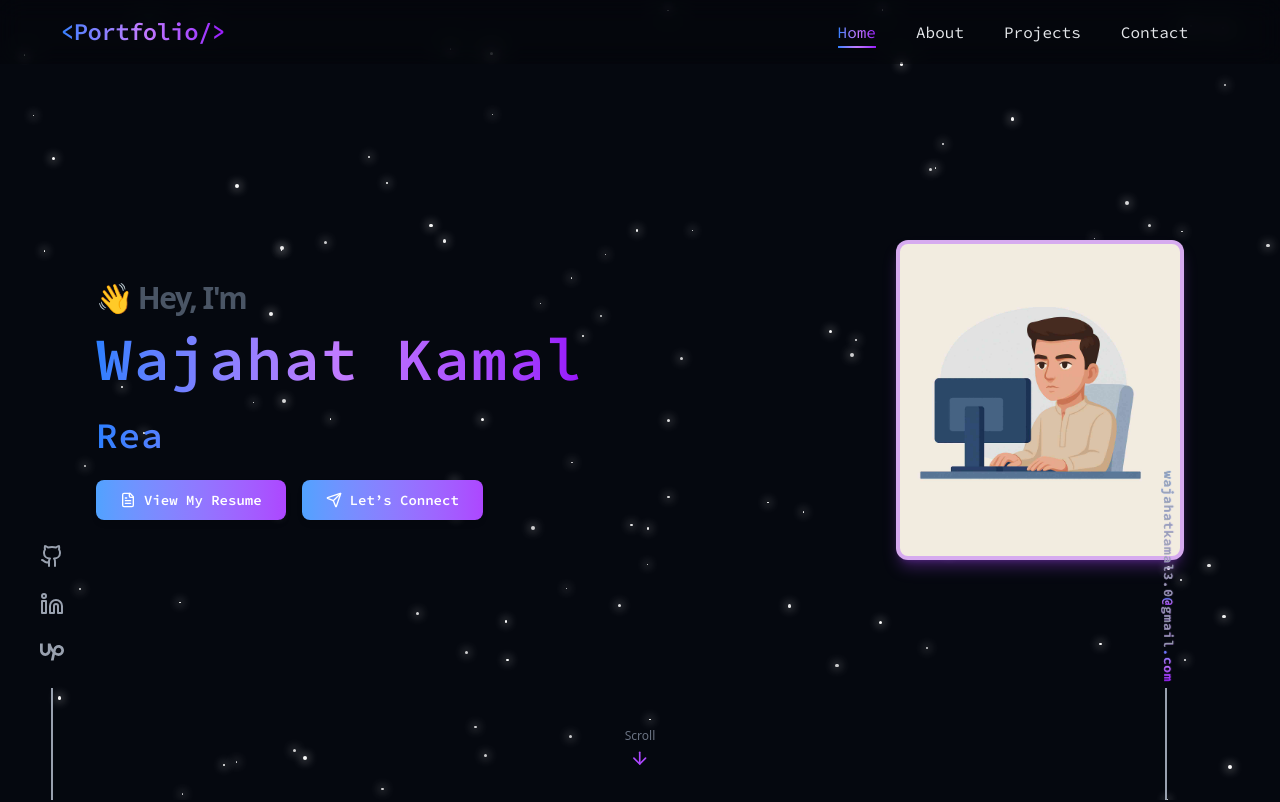
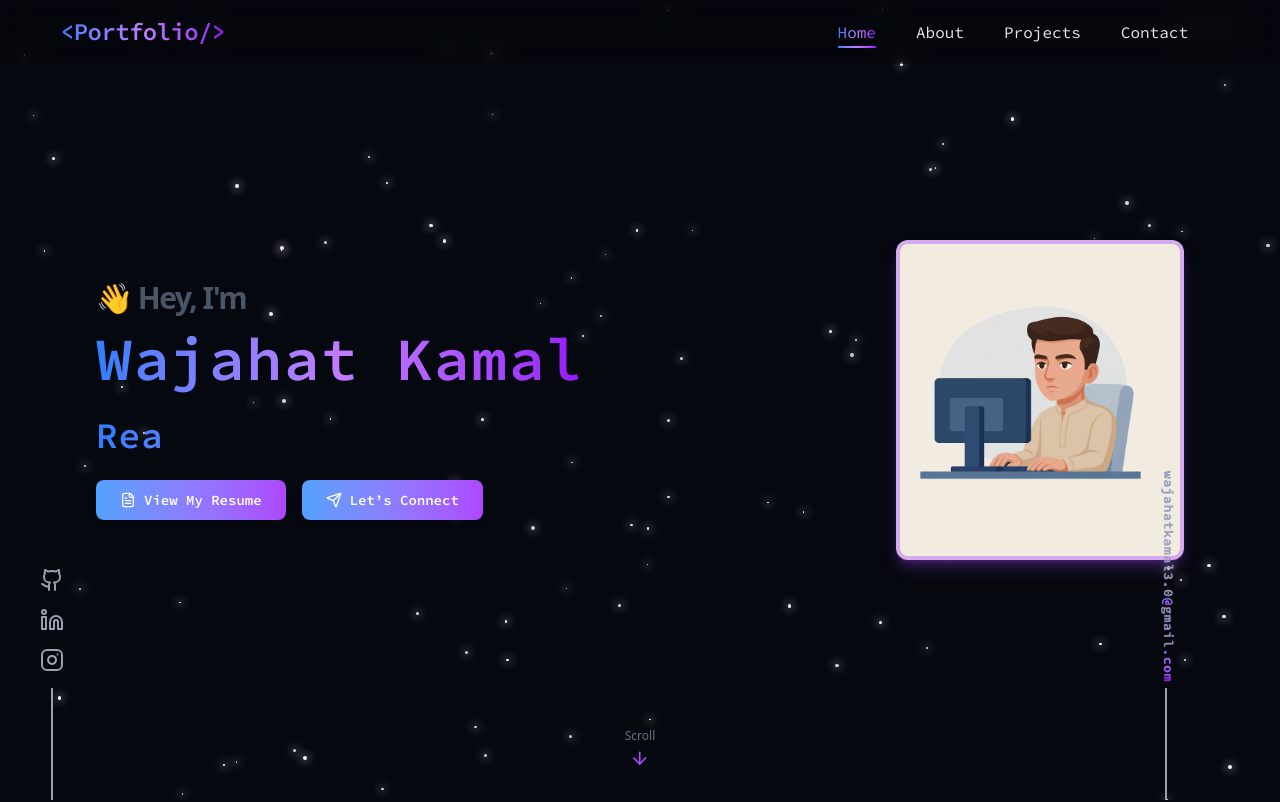
Before and after one commit to wajahat-kamal/Dev-Portfolio, a React (Vite) app: page / in a window 1280 px wide. Shown: the top 802 px of the page. Built offline with nearby package versions, Linux system fonts and the light colour scheme.

Commit message:
Update SocialSidebar component: add Instagram icon, update GitHub and LinkedIn links for accuracy, and adjust layout spacing for improved visual consistency.

```diff
--- a/src/components/SocialSidebar.jsx
+++ b/src/components/SocialSidebar.jsx
@@ -1,15 +1,14 @@
-"use client";
-import { Github, Linkedin } from "lucide-react";
+import { Github, Instagram, Linkedin } from "lucide-react";
 import React from "react";
 
 export const SocialSidebar = () => {
   return (
     <div className="fixed bottom-0 left-0 hidden lg:flex flex-col items-center px-10 z-50">
       {/* Icons */}
-      <div className="flex flex-col items-center space-y-6">
+      <div className="flex flex-col items-center space-y-4">
         {/* GitHub */}
         <a
-          href="https://github.com/Wajahat049"
+          href="https://github.com/wajahat-kamal"
           target="_blank"
           rel="noreferrer"
           className="text-gray-400 hover:text-purple-500 transition-colors duration-300"
@@ -19,7 +18,7 @@ export const SocialSidebar = () => {
 
         {/* LinkedIn */}
         <a
-          href="https://www.linkedin.com/in/wajahatahmed49/"
+          href="https://www.linkedin.com/"
           target="_blank"
           rel="noreferrer"
           className="text-gray-400 hover:text-blue-500 transition-colors duration-300"
@@ -27,26 +26,19 @@ export const SocialSidebar = () => {
           <Linkedin className="w-6 h-6 cursor-pointer" />
         </a>
 
-        {/* Upwork (custom icon) */}
+        {/* Instagram */}
         <a
-          href="https://www.upwork.com/freelancers/~01d3189f9829035451"
+          href="https://www.instagram.com/"
           target="_blank"
           rel="noreferrer"
-          className="text-gray-400 hover:text-green-500 transition-colors duration-300"
+          className="text-gray-400 hover:text-blue-500 transition-colors duration-300"
         >
-          <svg
-            xmlns="http://www.w3.org/2000/svg"
-            fill="currentColor"
-            viewBox="0 0 32 32"
-            className="w-6 h-6 cursor-pointer"
-          >
-            <path d="M24.75 17.542c-1.469 0-2.849-0.62-4.099-1.635l0.302-1.432 0.010-0.057c0.276-1.521 1.13-4.078 3.786-4.078 1.99 0 3.604 1.615 3.604 3.604 0 1.984-1.615 3.599-3.604 3.599zM24.75 6.693c-3.385 0-6.016 2.198-7.083 5.818-1.625-2.443-2.865-5.38-3.583-7.854h-3.646v9.484c-0.005 1.875-1.521 3.391-3.396 3.396-1.875-0.005-3.391-1.526-3.396-3.396v-9.484h-3.646v9.484c0 3.885 3.161 7.068 7.042 7.068 3.885 0 7.042-3.182 7.042-7.068v-1.589c0.708 1.474 1.578 2.974 2.635 4.297l-2.234 10.495h3.729l1.62-7.615c1.417 0.906 3.047 1.479 4.917 1.479 4 0 7.25-3.271 7.25-7.266 0-4-3.25-7.25-7.25-7.25z" />
-          </svg>
+          <Instagram className="w-6 h-6 cursor-pointer" />
         </a>
       </div>
 
       {/* Line */}
-      <div className="w-0.5 h-28 bg-gray-400 mt-6"></div>
+      <div className="w-0.5 h-28 bg-gray-400 mt-4"></div>
     </div>
   );
 };
```
